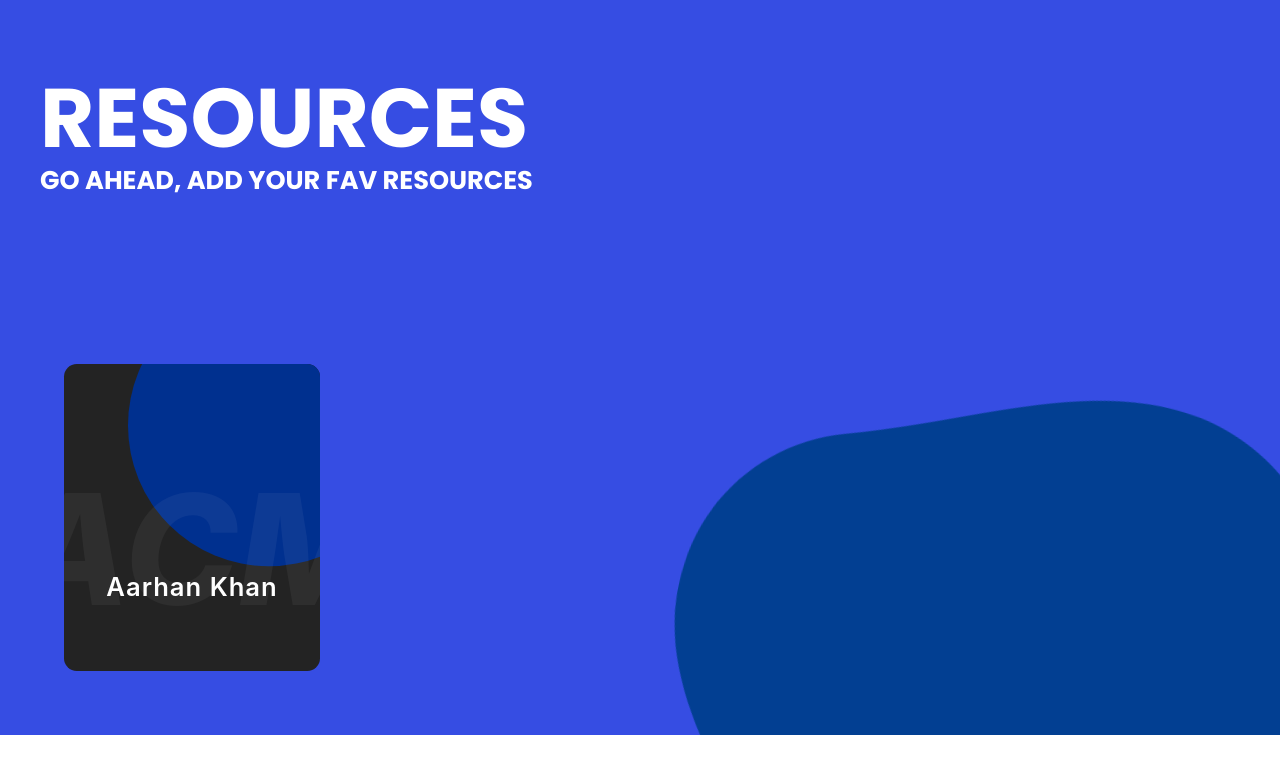
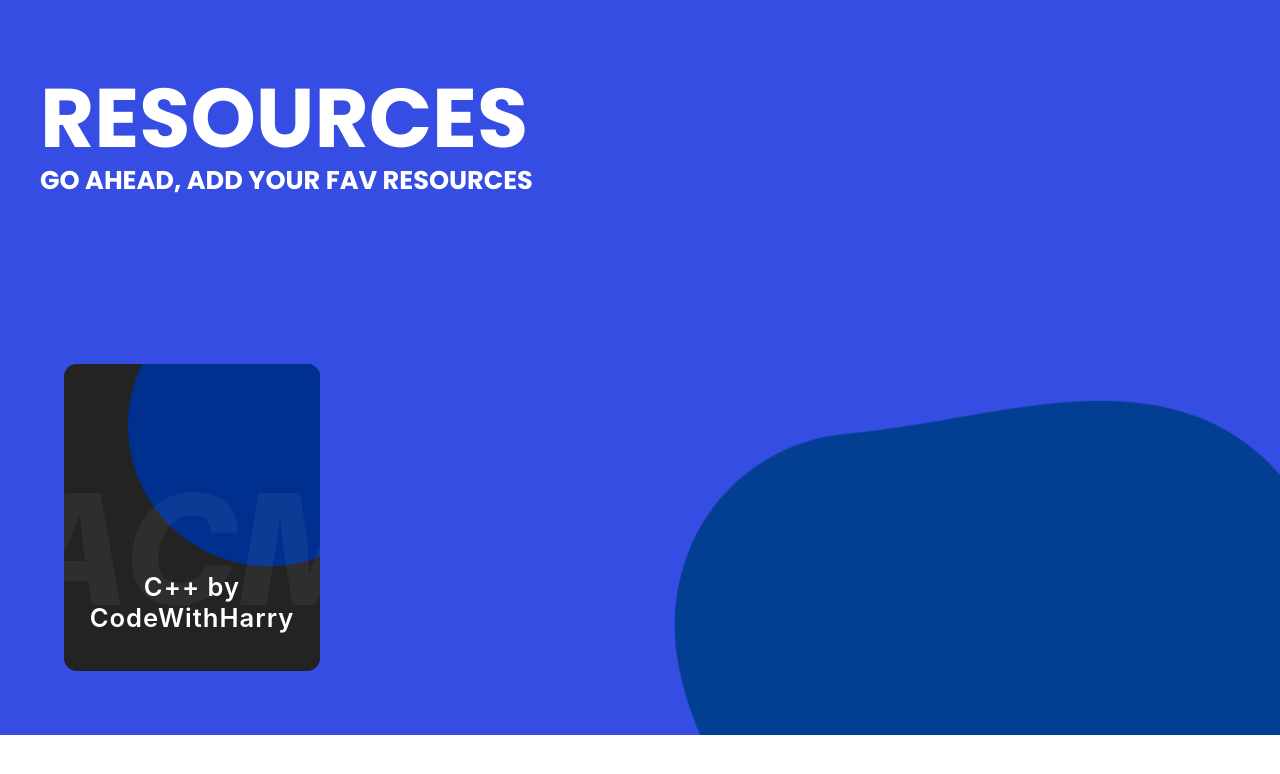
Before and after one commit to ACM-JUIT/Learning-Resources, a React (Create React App) app: page / in a window 1280 px wide. Shown: the top 774 px of the page. Built offline with nearby package versions, Linux system fonts and the light colour scheme.

Commit message:
added c++ course link

```diff
--- a/src/data.js
+++ b/src/data.js
@@ -1,7 +1,7 @@
 export const resourcesData = [
     {
-      courseName: "Aarhan Khan",
-      brief: "developer of this site",
-      link: "https://www.instagram.com/aarhan_._/",
+      courseName: "C++ by CodeWithHarry",
+      brief: "C++ Basic Programming",
+      link: "https://www.codewithharry.com/videos/cpp-tutorials-in-hindi-1",
     },
   ];
```
